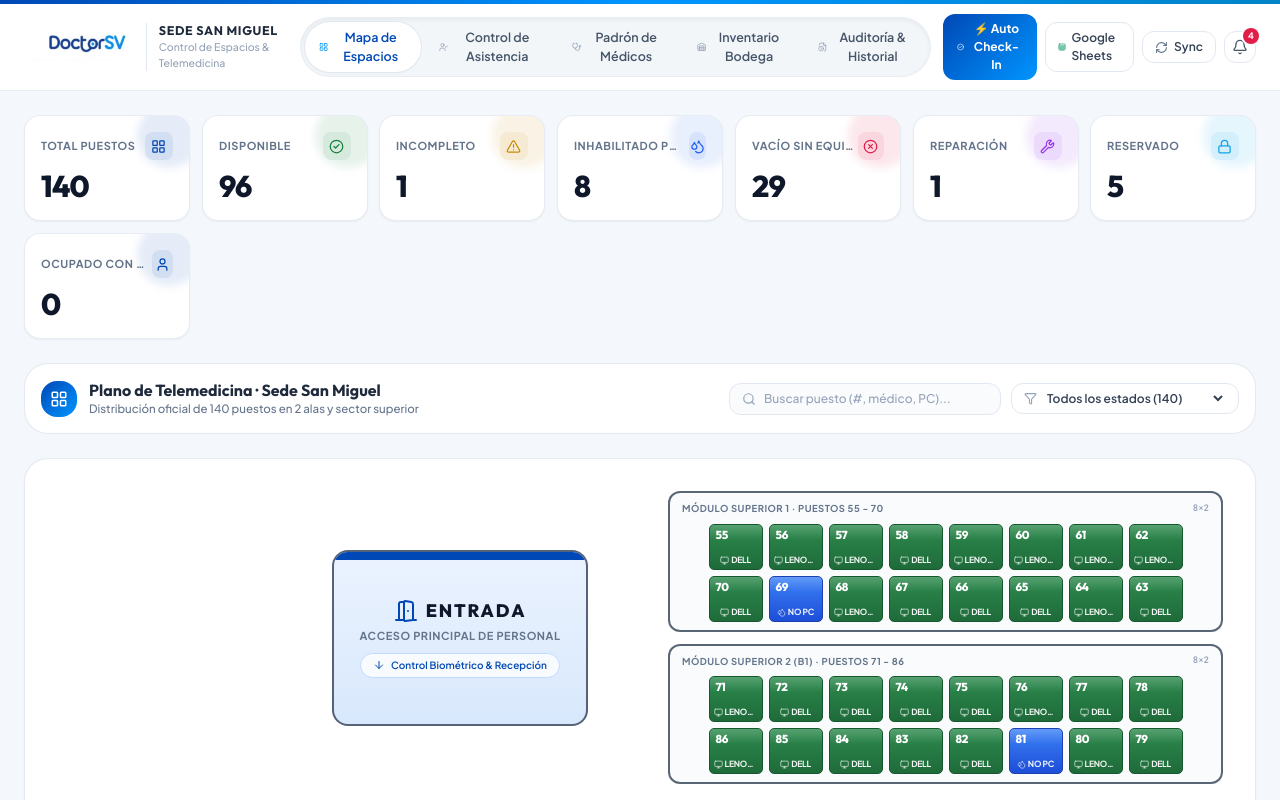
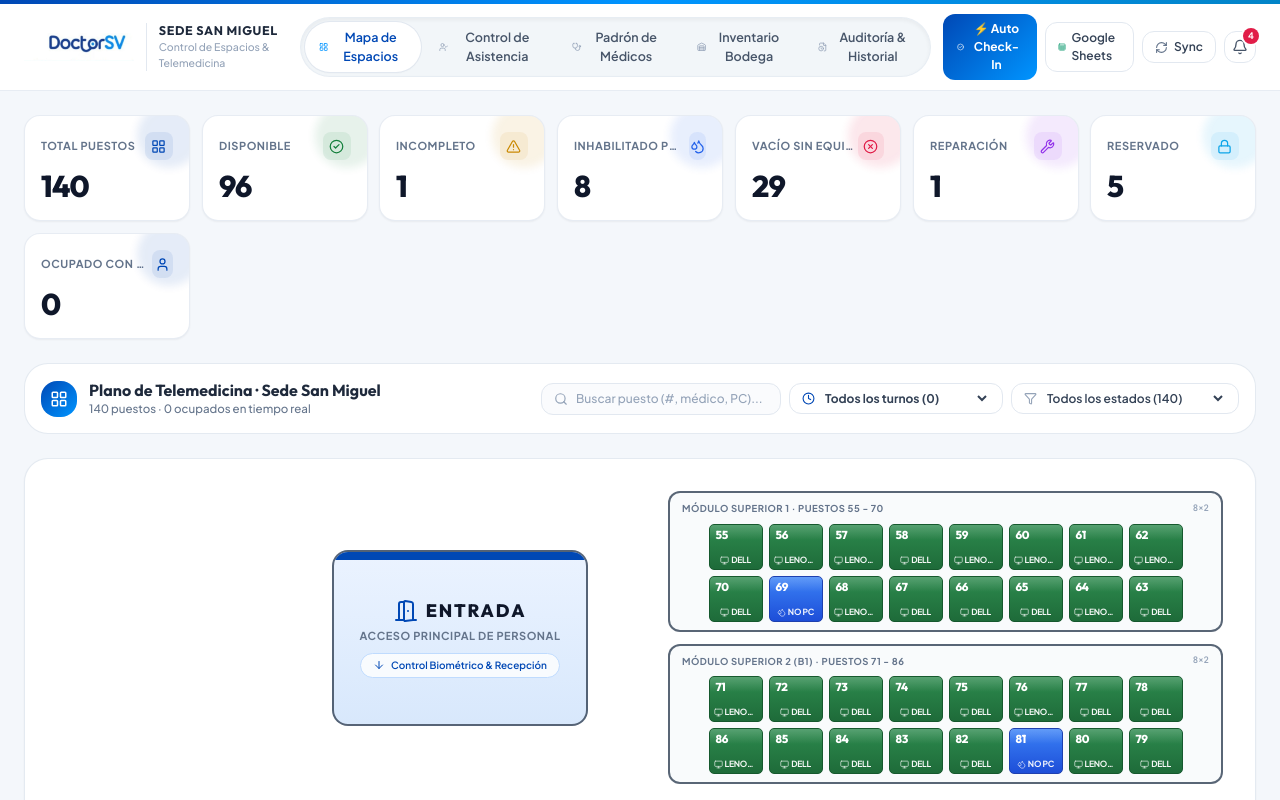
Before and after one commit to napoleon721/App-de-Control-de-Inventario-y-Doctores-DoctorSV, a React (Vite) app: page / in a window 1280 px wide. Shown: the top 800 px of the page. Built offline with nearby package versions, Linux system fonts and the light colour scheme.

Commit message:
feat: gestion de franjas horarias, relevo de turnos y acciones rapidas de inhabilitacion por filtracion/reparacion

```diff
--- a/src/App.jsx
+++ b/src/App.jsx
@@ -220,6 +220,32 @@ export default function App() {
     setHistorial((prev) => [newEntry, ...prev]);
   }
 
+  function handleReleaseShift() {
+    setSpaces((prev) =>
+      prev.map((s) => ({
+        ...s,
+        doctor: null,
+        horario: null,
+        estado: s.marca ? "DISPONIBLE" : "VACIO",
+      }))
+    );
+
+    // Registrar en auditoría
+    const newEntry = {
+      id: `relevo-${Date.now()}`,
+      fecha: new Date().toLocaleDateString("es-SV"),
+      equipo: "TURNO",
+      espacio: null,
+      accion: "Relevo",
+      origen: "Turno Saliente",
+      destino: "Turno Entrante",
+      falla: "N/A",
+      obs: `Relevo general de turno ejecutado: Puestos liberados para asignación del nuevo turno`,
+    };
+
+    setHistorial((prev) => [newEntry, ...prev]);
+  }
+
   function handleRegisterMovement(movementData) {
     const { tipo, cantidad, origen, destino, motivo, accion, spaceId, falla, obs } = movementData;
 
@@ -300,6 +326,7 @@ export default function App() {
             spaces={spaces}
             counts={counts}
             onSelectSpace={(s) => setSelectedSpace(s)}
+            onReleaseShift={handleReleaseShift}
           />
         )}
 
--- a/src/components/map/SpaceDetailModal.jsx
+++ b/src/components/map/SpaceDetailModal.jsx
@@ -60,10 +60,63 @@ export default function SpaceDetailModal({ space, onClose, onSave, historial = [
 
         {/* Content */}
         <div className="space-y-5 p-6">
+          {/* Quick Action Bar for instant incidents & shift change */}
+          <div className="rounded-2xl bg-slate-50 border border-slate-200 p-3">
+            <p className="mb-2 text-[10.5px] font-bold uppercase tracking-wider text-slate-500">
+              ⚡ Acciones Inmediatas (1 Clic)
+            </p>
+            <div className="flex flex-wrap gap-2">
+              <button
+                type="button"
+                onClick={() => {
+                  updateField({
+                    estado: "INHABILITADO",
+                    doctor: null,
+                    observaciones: form.observaciones ? `${form.observaciones} | INHABILITADO POR FILTRACIÓN (${new Date().toLocaleDateString("es-SV")})` : `INHABILITADO POR FILTRACIÓN (${new Date().toLocaleDateString("es-SV")})`,
+                  });
+                }}
+                className="flex items-center gap-1.5 rounded-xl border border-blue-300 bg-blue-50 px-3 py-1.5 text-[11.5px] font-bold text-blue-800 hover:bg-blue-100 transition shadow-2xs active:scale-95"
+              >
+                <Droplets size={13} className="text-blue-600" />
+                <span>💧 Inhabilitar por Filtración</span>
+              </button>
+
+              <button
+                type="button"
+                onClick={() => {
+                  updateField({
+                    estado: "REPARACION",
+                    doctor: null,
+                    observaciones: form.observaciones ? `${form.observaciones} | DAÑO / REPARACIÓN IT (${new Date().toLocaleDateString("es-SV")})` : `EQUIPO EN REPARACIÓN IT (${new Date().toLocaleDateString("es-SV")})`,
+                  });
+                }}
+                className="flex items-center gap-1.5 rounded-xl border border-purple-300 bg-purple-50 px-3 py-1.5 text-[11.5px] font-bold text-purple-800 hover:bg-purple-100 transition shadow-2xs active:scale-95"
+              >
+                <Wrench size={13} className="text-purple-600" />
+                <span>🔧 Enviar a Reparación</span>
+              </button>
+
+              <button
+                type="button"
+                onClick={() => {
+                  updateField({
+                    estado: form.marca ? "DISPONIBLE" : "VACIO",
+                    doctor: null,
+                    horario: null,
+                    observaciones: form.observaciones ? `${form.observaciones} | Turno liberado` : "",
+                  });
+                }}
+                className="flex items-center gap-1.5 rounded-xl border border-emerald-300 bg-emerald-50 px-3 py-1.5 text-[11.5px] font-bold text-emerald-800 hover:bg-emerald-100 transition shadow-2xs active:scale-95"
+              >
+                <span>🔄 Liberar Turno (Desocupar)</span>
+              </button>
+            </div>
+          </div>
+
           {/* Quick State Selector */}
           <div>
             <p className="mb-2 text-[11px] font-bold uppercase tracking-wider text-slate-500">
-              Estado Actual del Puesto
+              Estado Detallado del Puesto
             </p>
             <div className="flex flex-wrap gap-1.5">
               {Object.keys(ESTADOS).map((k) => {
--- a/src/components/map/SpaceMap.jsx
+++ b/src/components/map/SpaceMap.jsx
@@ -1,14 +1,16 @@
 import React, { useState, useMemo } from "react";
 import {
   Search, Filter, DoorOpen, LayoutGrid, Monitor, ShieldCheck, Sparkles,
-  Layers, CheckCircle2, AlertTriangle, Droplets, XCircle, Wrench, Lock, ArrowDown, ArrowUp
+  Layers, CheckCircle2, AlertTriangle, Droplets, XCircle, Wrench, Lock, ArrowDown, ArrowUp,
+  Clock, RefreshCw, UserCheck
 } from "lucide-react";
 import ExactCubicle from "./ExactCubicle";
-import { ESTADOS, MARCAS } from "../../constants/tokens";
+import { ESTADOS, MARCAS, HORARIOS } from "../../constants/tokens";
 
-export default function SpaceMap({ spaces, counts, onSelectSpace }) {
+export default function SpaceMap({ spaces, counts, onSelectSpace, onReleaseShift }) {
   const [query, setQuery] = useState("");
   const [filterEstado, setFilterEstado] = useState("TODOS");
+  const [filterTurno, setFilterTurno] = useState("TODOS");
 
   // Fast map lookup
   const spaceMap = useMemo(() => {
@@ -29,11 +31,12 @@ export default function SpaceMap({ spaces, counts, onSelectSpace }) {
       (space.doctor && space.doctor.toLowerCase().includes(query.toLowerCase())) ||
       (space.marca && space.marca.toLowerCase().includes(query.toLowerCase()));
     const matchesEstado = filterEstado === "TODOS" || space.estado === filterEstado;
+    const matchesTurno = filterTurno === "TODOS" || space.horario === filterTurno;
 
-    const isMatch = matchesQuery && matchesEstado;
+    const isMatch = matchesQuery && matchesEstado && matchesTurno;
 
     return (
-      <div className={`transition-all duration-200 ${isMatch ? "opacity-100 scale-100" : "opacity-20 scale-95 grayscale"}`}>
+      <div className={`transition-all duration-200 ${isMatch ? "opacity-100 scale-100" : "opacity-15 scale-95 grayscale"}`}>
         <ExactCubicle space={space} onClick={onSelectSpace} />
       </div>
     );
@@ -56,9 +59,12 @@ export default function SpaceMap({ spaces, counts, onSelectSpace }) {
   const totalRes = dellRes + lenovoRes + hpRes;
   const grandTotalPc = dellTotal + lenovoTotal + hpTotal;
 
+  // Conteo de puestos ocupados por turno
+  const occupiedSpaces = spaces.filter((s) => s.doctor);
+
   return (
     <div className="flex flex-col gap-6 select-none">
-      {/* Barra Superior de Control y Filtros */}
+      {/* Barra Superior de Control, Filtros y Transición de Turnos */}
       <div className="flex flex-wrap items-center justify-between gap-3.5 bg-white p-4 rounded-3xl border border-slate-200/90 shadow-xs">
         <div className="flex items-center gap-3">
           <span
@@ -72,20 +78,21 @@ export default function SpaceMap({ spaces, counts, onSelectSpace }) {
               Plano de Telemedicina · Sede San Miguel
             </h2>
             <p className="text-[11.5px] text-slate-500 font-medium">
-              Distribución oficial de 140 puestos en 2 alas y sector superior
+              140 puestos · {occupiedSpaces.length} ocupados en tiempo real
             </p>
           </div>
         </div>
 
-        {/* Buscador y Selector de Estado */}
-        <div className="flex flex-wrap items-center gap-2.5">
+        {/* Buscador, Filtro por Franja de Horario y Estado */}
+        <div className="flex flex-wrap items-center gap-2">
+          {/* Buscador */}
           <div className="flex items-center gap-2 rounded-xl border border-slate-200 bg-slate-50/70 px-3 py-1.5 shadow-2xs focus-within:ring-2 focus-within:ring-[#0095FF]/40 focus-within:bg-white transition-all">
             <Search size={14} className="text-slate-400" />
             <input
               value={query}
               onChange={(e) => setQuery(e.target.value)}
               placeholder="Buscar puesto (#, médico, PC)..."
-              className="w-40 sm:w-56 bg-transparent text-[12px] font-medium outline-none placeholder:text-slate-400"
+              className="w-36 sm:w-48 bg-transparent text-[12px] font-medium outline-none placeholder:text-slate-400"
             />
             {query && (
               <button onClick={() => setQuery("")} className="text-[11px] font-bold text-slate-400 hover:text-slate-600">
@@ -94,6 +101,27 @@ export default function SpaceMap({ spaces, counts, onSelectSpace }) {
             )}
           </div>
 
+          {/* Filtro por Franja Horaria / Turno */}
+          <div className="flex items-center gap-1.5 rounded-xl border border-slate-200 bg-white px-3 py-1.5 shadow-2xs">
+            <Clock size={13} className="text-[#0048B5]" />
+            <select
+              value={filterTurno}
+              onChange={(e) => setFilterTurno(e.target.value)}
+              className="bg-transparent text-[12px] outline-none font-bold text-slate-700 cursor-pointer"
+            >
+              <option value="TODOS">Todos los turnos ({occupiedSpaces.length})</option>
+              {HORARIOS.map((h) => {
+                const count = spaces.filter((s) => s.horario === h).length;
+                return (
+                  <option key={h} value={h}>
+                    {h} ({count})
+                  </option>
+                );
+              })}
+            </select>
+          </div>
+
+          {/* Selector de Estado */}
           <div className="flex items-center gap-1.5 rounded-xl border border-slate-200 bg-white px-3 py-1.5 shadow-2xs">
             <Filter size={13} className="text-slate-400" />
             <select
@@ -109,6 +137,22 @@ export default function SpaceMap({ spaces, counts, onSelectSpace }) {
               ))}
             </select>
           </div>
+
+          {/* Botón de Relevo / Liberación de Turno */}
+          {onReleaseShift && occupiedSpaces.length > 0 && (
+            <button
+              onClick={() => {
+                if (window.confirm(`¿Deseas liberar los ${occupiedSpaces.length} puestos ocupados para el cambio de turno?`)) {
+                  onReleaseShift();
+                }
+              }}
+              className="flex items-center gap-1.5 rounded-xl px-3 py-1.5 text-[11.5px] font-bold text-white bg-slate-700 hover:bg-slate-800 transition shadow-2xs active:scale-95"
+              title="Libera los puestos del turno anterior para dar paso al siguiente turno"
+            >
+              <RefreshCw size={12} />
+              <span>Relevo de Turno</span>
+            </button>
+          )}
         </div>
       </div>
 
```
